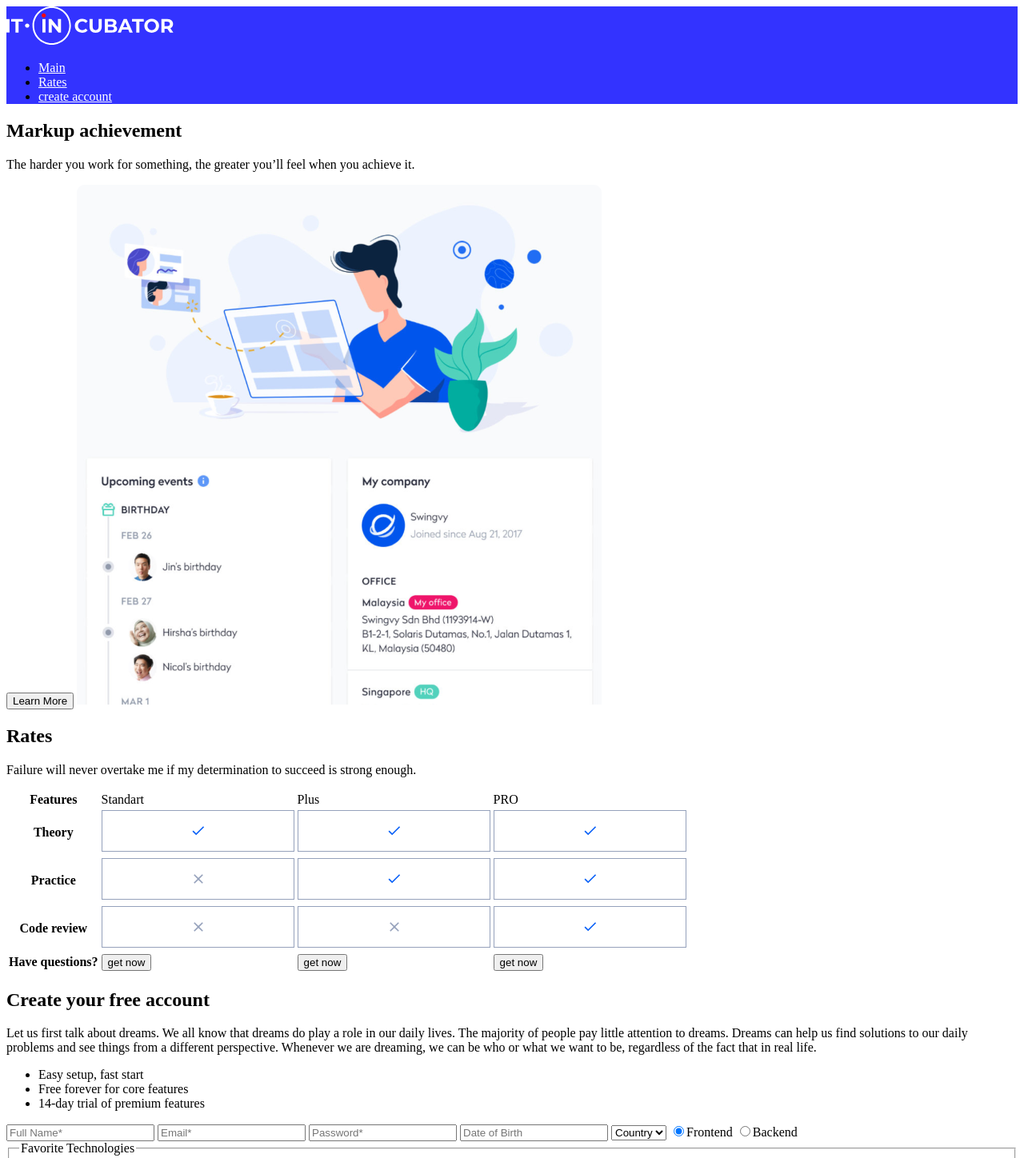
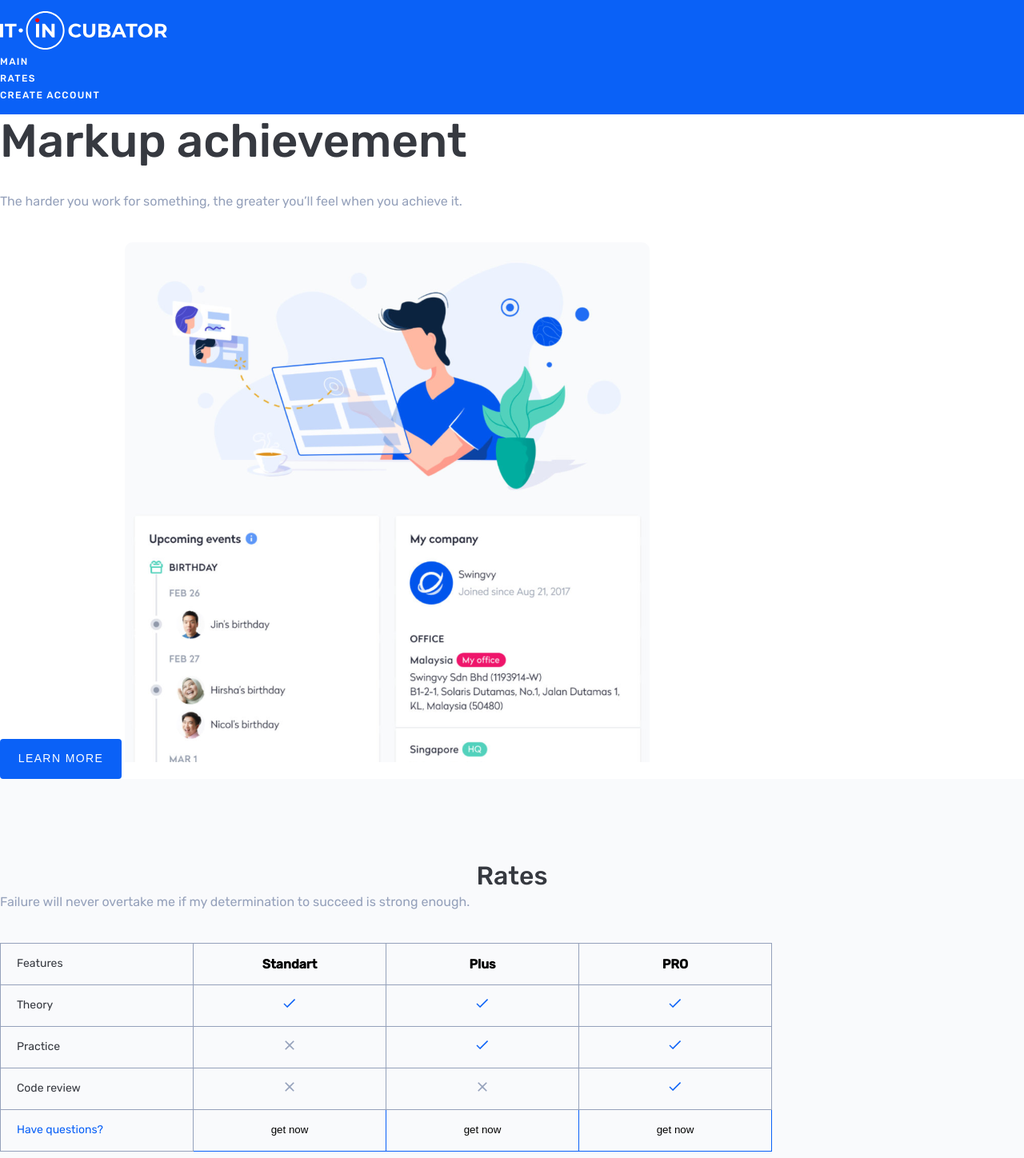
Before and after one commit to Martin937/pre-course-hw-html, a plain HTML site: page index.html in a window 1280 px wide. Shown: the top 1448 px of the page at 80% size. Drawn offline with Linux system fonts and the light colour scheme.

Commit message:
style for 1 section

```diff
--- a/index.html
+++ b/index.html
@@ -4,60 +4,72 @@
 <head>
 	<meta charset="UTF-8">
 	<meta name="viewport" content="width=device-width, initial-scale=1.0">
+	<link rel="preconnect" href="https://fonts.googleapis.com">
+	<link rel="preconnect" href="https://fonts.gstatic.com" crossorigin>
+	<link href="https://fonts.googleapis.com/css2?family=Rubik:wght@400;500&display=swap" rel="stylesheet">
 	<link rel="stylesheet" href="./style.css">
 	<title>House-worck</title>
 </head>
 
 <body>
+
 	<header class="header">
-		<a href="#"><img src="./assets/images/Logo.svg" alt="logo"></a>
-		<ul>
-			<li><a href="#">Main</a></li>
-			<li><a href="#">Rates</a></li>
-			<li><a href="#">create account</a></li>
+		<a href="#" class="logo">
+			<img class="logo-img" src="./assets/images/Logo.svg" alt="logo">
+		</a>
+		<ul class="menu">
+			<li class="menu-item">
+				<a class="menu-link" href="#">Main</a>
+			</li>
+			<li class="menu-item">
+				<a class="menu-link" href="#">Rates</a>
+			</li>
+			<li class="menu-item">
+				<a class="menu-link" href="#">create account</a>
+			</li>
 		</ul>
 	</header>
 
-	<section>
-		<h1>Markup achievement</h1>
-		<p>The harder you work for something, the greater you’ll feel when you achieve it.</p>
-		<button>Learn More</button>
-		<img src="./assets/images/image.png" alt="image">
+	<section class="main">
+		<h1 class="main-title">Markup achievement</h1>
+		<p class="text">The harder you work for something, the greater you’ll feel when you achieve it.</p>
+		<button class="button">Learn More</button>
+		<img class="main-img" src="./assets/images/image.png" alt="image">
 	</section>
 
-	<section>
-		<h2>Rates</h2>
-		<p>Failure will never overtake me if my determination to succeed is strong enough.</p>
-		<table>
+	<section class="rates-section">
+		<h2 class="title">Rates</h2>
+		<p class="text">Failure will never overtake me if my determination to succeed is strong enough.</p>
+		<table class="table">
 			<tr>
-				<th>Features</th>
-				<td>Standart</td>
-				<td>Plus</td>
-				<td>PRO</td>
+				<th class="table-subtitle">Features</th>
+				<th class="table-title">Standart</th>
+				<th class="table-title">Plus</th>
+				<th class="table-title">PRO</th>
 			</tr>
 			<tr>
-				<th>Theory</th>
-				<td><img src="./assets/images/Check.svg" alt="check"></td>
-				<td><img src="./assets/images/Check.svg" alt="check"></td>
-				<td><img src="./assets/images/Check.svg" alt="check"></td>
+				<th class="table-subtitle">Theory</th>
+				<td><img src="./assets/images/Icon_Check.png" alt="check"></td>
+				<td><img src="./assets/images/Icon_Check.png" alt="check"></td>
+				<td><img src="./assets/images/Icon_Check.png" alt="check"></td>
 			</tr>
 			<tr>
-				<th>Practice</th>
-				<td><img src="./assets/images/Close.svg" alt="close"></td>
-				<td><img src="./assets/images/Check.svg" alt="check"></td>
-				<td><img src="./assets/images/Check.svg" alt="check"></td>
+				<th class="table-subtitle">Practice</th>
+				<td><img src="./assets/images/Icon_Close.svg" alt="close"></td>
+				<td><img src="./assets/images/Icon_Check.png" alt="check"></td>
+				<td><img src="./assets/images/Icon_Check.png" alt="check"></td>
 			</tr>
 			<tr>
-				<th>Code review</th>
-				<td><img src="./assets/images/Close.svg" alt="close"></td>
-				<td><img src="./assets/images/Close.svg" alt="close"></td>
-				<td><img src="./assets/images/Check.svg" alt="check"></td>
+				<th class="table-subtitle">Code review</th>
+				<td><img src="./assets/images/Icon_Close.svg" alt="close"></td>
+				<td><img src="./assets/images/Icon_Close.svg" alt="close"></td>
+				<td><img src="./assets/images/Icon_Check.png" alt="check"></td>
 			</tr>
 			<tr>
-				<th>Have questions?</th>
-				<td><button>get now</button></td>
-				<td><button>get now</button></td>
-				<td><button>get now</button></td>
+				<th class="table-subtitle"> <a class="table-link" href="#">Have questions?</a></th>
+				<td class='table-button'><button>get now</button></td>
+				<td class='table-button'><button>get now</button></td>
+				<td class='table-button'><button>get now</button></td>
 			</tr>
 		</table>
 	</section>
--- a/style.css
+++ b/style.css
@@ -1,8 +1,113 @@
 /* pixso - replacement - figma */
+* {
+  margin: 0;
+  padding: 0;
+  box-sizing: border-box;
+}
+a {
+  text-decoration: none;
+}
+ul {
+  list-style: none;
+}
+button {
+  border: none;
+  background-color: transparent;
+}
+
+body {
+  font-family: 'Rubik', sans-serif;
+}
 
 .header {
-  background-color: rgb(51, 51, 255);
-  a {
-    color: #fff;
-  }
+  background-color: #0a61f7;
+  /* height: 76px; */
+  padding: 14px 0;
 }
+
+.menu-link {
+  color: #ffffff;
+  font-size: 12px;
+  font-weight: 500;
+  line-height: 20px;
+  letter-spacing: 1.4px;
+  text-transform: uppercase;
+}
+
+.main-title {
+  color: #363940;
+  font-size: 58px;
+  font-weight: 500;
+  line-height: 68px;
+  margin-bottom: 30px;
+}
+.text {
+  color: #95a1bb;
+  font-size: 16px;
+  font-weight: 400;
+  line-height: 22px;
+  margin-bottom: 40px;
+}
+.button {
+  width: 152px;
+  height: 50px;
+  border-radius: 4px;
+  background-color: #0a61f7;
+  color: #ffffff;
+  font-size: 14px;
+  font-weight: 500;
+  line-height: 19.6px;
+  letter-spacing: 1.4px;
+  text-transform: uppercase;
+}
+.rates-section {
+  background-color: #f9fafc;
+  padding: 100px 0;
+}
+.title {
+  color: #363940;
+  font-size: 32px;
+  font-weight: 500;
+  line-height: 43px;
+  text-align: center;
+}
+.table {
+  border-collapse: collapse;
+}
+th,
+td {
+  width: 241px;
+  height: 52px;
+  border: 1px solid #95a1bb;
+  text-align: center;
+}
+.table- title {
+  color: #363940;
+  font-size: 18px;
+  font-weight: 500;
+  line-height: 22px;
+}
+.table-subtitle {
+  color: rgb(54, 57, 64);
+  font-size: 14px;
+  font-weight: 400;
+  line-height: 22px;
+  text-align: left;
+  padding-left: 20px;
+}
+.table-link {
+  color: #0a61f7;
+}
+.table-button {
+  width: 140px;
+  padding: 8px 0;
+  border: 1px solid #0a61f7;
+  border-radius: 4px;
+
+  color: #0a61f7;
+  font-size: 12px;
+  font-weight: 500;
+  line-height: 19.6px;
+  letter-spacing: 1.4px;
+  text-transform: uppercase;
+}
```
Also changed, not shown: assets/images/Check.svg (deleted), assets/images/Close.svg (deleted), assets/images/Icon_Check.png (added), assets/images/Icon_Close.svg (added).
